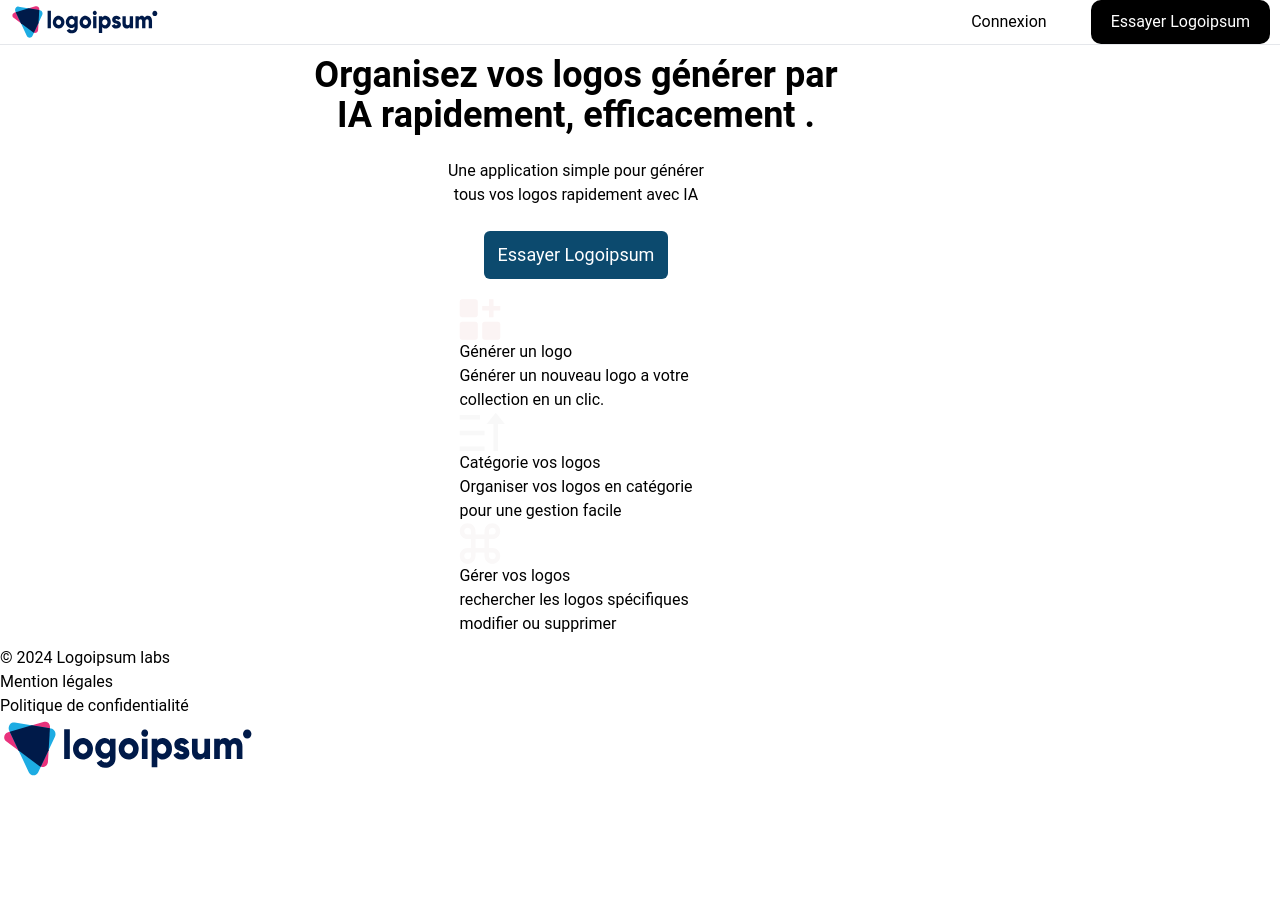
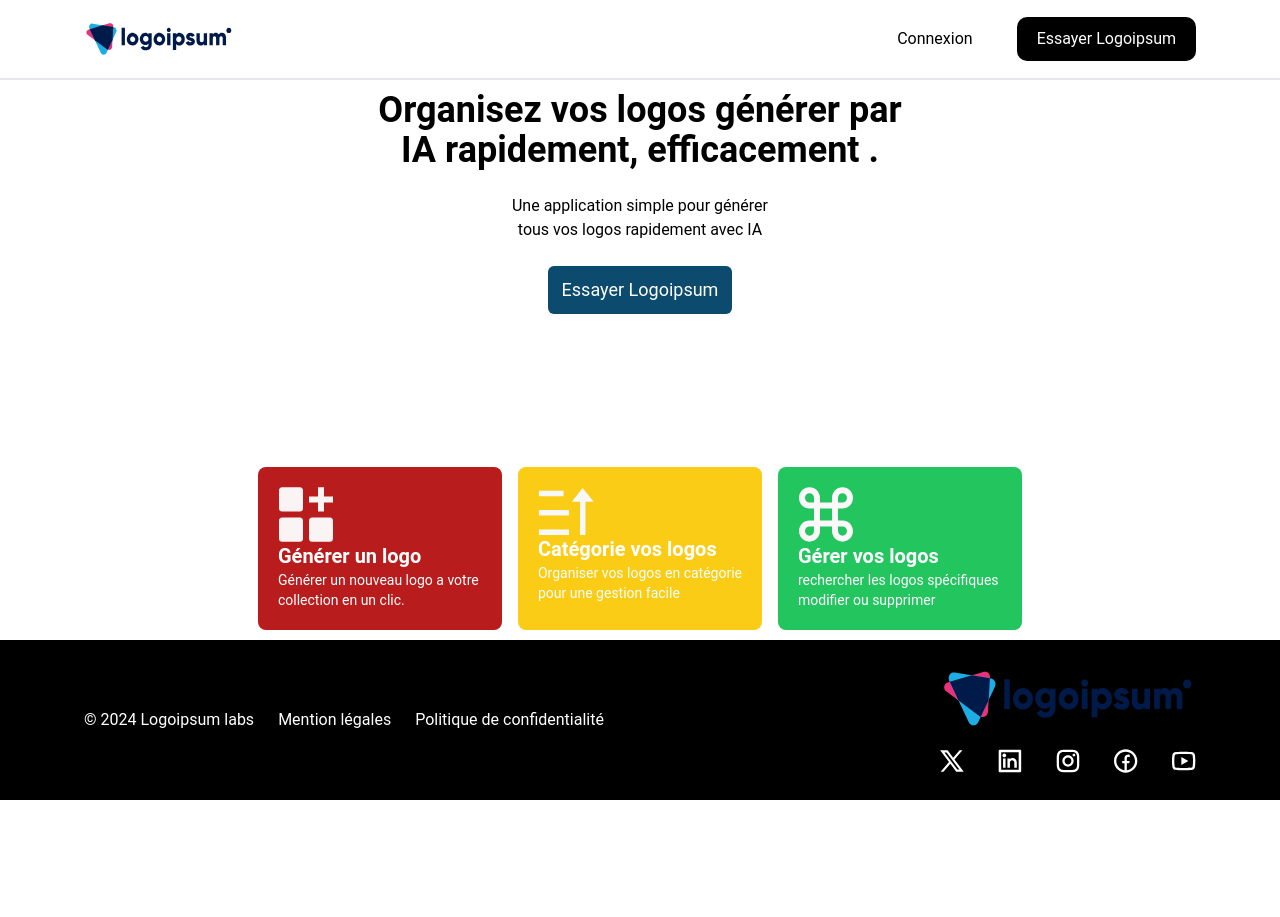
Before and after one commit to jeanclaudesperandezi/logoipsum_tailwind, a plain HTML site: page index.html in a window 1280 px wide. After the commit the page ends 800 px from the top, so only its background shows below. Drawn offline with nearby package versions, Linux system fonts and the light colour scheme.

Commit message:
modification des elements de classe html

```diff
--- a/index.html
+++ b/index.html
@@ -11,14 +11,14 @@
 </head>
 <body>
     <!--debut de la section header-->
-    <header class="w-full h-[75px] border-b border-[var(--colornoir)]/20 flex justify-center items-center">
-        <nav class="w-full max-w-[px] flex justify-between items-center px-[10px]">
+    <header class="w-full h-20 border-b-2  flex justify-center items-center">
+        <nav class="w-full max-w-6xl flex justify-between items-center px-5 py-0">
             <div class="nav__logo">
                 <img src="/assert/img/logo-12 (1).svg" alt="logo" class="nav__logo-img w-[150px] h-auto">
             </div>
             <div class="flex gap-6">
-                <button class="px-5 py-2.5 text-[var(--fontsize-btn)] font-[var(--fontweight-btn)] border-none rounded-[10px] cursor-pointer transition-all duration-300">Connexion</button>
-                <button class="px-5 py-2.5 text-[var(--fontsize-btn)] font-[var(--fontweight-btn)] border-none rounded-[10px] cursor-pointer transition-all duration-300 bg-black text-white">Essayer Logoipsum</button>
+                <button class="px-5 py-2.5 text-[var(--fontsize-btn)] font-[var(--fontweight-btn)] border-none rounded-[10px] cursor-pointer transition-all duration-300 hover:bg-gray-500">Connexion</button>
+                <button class="px-5 py-2.5 text-[var(--fontsize-btn)] font-normal border-none rounded-[10px] cursor-pointer transition-all duration-300 bg-black text-white hover:bg-gray-500">Essayer Logoipsum</button>
             </div>
            <!--<div class="nav__mobile-menu">
                 <img src="assert/img/menu.svg" alt="menu">
@@ -28,8 +28,8 @@
     <!--fin du header-->
 
     <!-- debut de la section main-->
-     <main class="flex justify-between flex-1">
-        <div class="w-full max-w-6xl flex flex-col items-center justify-around px-5 py-2.5">
+     <main class="flex justify-center flex-1">
+        <div class="w-full max-w-6xl flex flex-col items-center justify-between px-5 py-2.5">
         <!--debut de la section titre parag btn-->
         <div class="flex flex-col gap-6 items-center justify-center">
             <h1 class="text-4xl font-bold text-center">Organisez vos logos générer par <br>
@@ -42,23 +42,23 @@
             <input class="px-3.5 py-2.5 text-lg font-normal bg-sky-900 text-white border-0 rounded-md mb-5 hover:bg-sky-200" type="button" value="Essayer Logoipsum">
         </div>
         <!--debut de la section card  -->
-        <div class="main__features">
-            <div class="main__feature main__feature-add">
-                <img src="assert/img/Vector (4).svg" alt="add" class="main__feature-icon">
-                <h3 class="main__feature-titre">Générer un logo</h3>
-                <p class="main__feature-des">Générer un nouveau logo  a votre <br>
+        <div class=" grid grid-cols-3 gap-4 text-white">
+            <div class="flex flex-col p-5 rounded-lg bg-red-700">
+                <img src="assert/img/Vector (4).svg" alt="add" class="w-14 h-auto">
+                <h3 class="text-xl font-bold">Générer un logo</h3>
+                <p class="text-sm font-normal">Générer un nouveau logo  a votre <br>
 collection en un clic.</p>
             </div>
-            <div class="main__feature main__feature-sort">
-                <img src="assert/img/Vector (5).svg" alt="sort" class="main__feature-icon">
-                <h3 class="main__feature-titre">Catégorie vos logos</h3>
-                <p class="main__feature-des">Organiser vos logos en catégorie <br>
+            <div class="flex flex-col p-5 rounded-lg bg-yellow-400">
+                <img src="assert/img/Vector (5).svg" alt="sort" class="w-14 h-auto">
+                <h3 class="text-xl font-bold">Catégorie vos logos</h3>
+                <p class="text-sm font-normal">Organiser vos logos en catégorie <br>
 pour une gestion facile</p>
             </div>
-            <div class="main__feature main__feature-command">
-                <img src="assert/img/Vector (6).svg" alt="commmand" class="main__feature-icon">
-                <h3 class="main__feature-titre">Gérer vos logos</h3>
-                <p class="main__feature-des">rechercher les logos spécifiques <br>
+            <div class="flex flex-col p-5 rounded-lg bg-green-500">
+                <img src="assert/img/Vector (6).svg" alt="commmand" class="w-14 header--">
+                <h3 class="text-xl font-bold">Gérer vos logos</h3>
+                <p class="text-sm font-normal">rechercher les logos spécifiques <br>
 modifier ou supprimer</p>
             </div>
         </div>
@@ -67,36 +67,36 @@
      <!--fin de la section main-->
 
      <!--debut de la section footer-->
-     <footer class="footer">
-        <div class="footer__container">
+     <footer class="w-full min-h-40 flex justify-center text-white bg-black">
+        <div class="w-full max-w-6xl flex justify-between items-center px-5 py-0">
         <!-- debut des texts de mention-->
-        <div class="footer__legal">
+        <div class="flex gap-6">
             <p class="footer__legal-item"> &copy; 2024 Logoipsum labs</p>
             <p class="footer__legal-item">Mention légales</p>
             <p class="footer__legal-item">Politique de confidentialité</p>
         </div>
         <!-- debut de la section du logo et des icons-->
-        <div class="footer__info">
-            <div class="footer__logo">
-                 <img src="assert/img/logo-12 (1).svg" alt="Logoipsum" class="footer__logo-img">
+        <div class="flex flex-col gap-5">
+            <div class="flex items-center gap-5">
+                 <img src="assert/img/logo-12 (1).svg" alt="Logoipsum" class="w-full h-auto">
             </div>
 
-            <div class="footer__socials">
-                <a href="" class="footer__social-link">
-                    <img src="assert/img/Vector(x).svg" alt="Twitter" class="footer__social-icon">
+            <div class="w-full justify-between flex">
+                <a href="" class="flex items-center gap-3.5">
+                    <img src="assert/img/Vector(x).svg" alt="Twitter" class="w-6 h-6">
                 </a>
-                <a href="" class="footer__social-link">
-                      <img src="assert/img/Vector (in).svg" alt="Linked" class="footer__social-icon">
+                <a href="" class="flex items-center gap-3.5">
+                      <img src="assert/img/Vector (in).svg" alt="Linked" class="w-6 h-6">
                 </a>
-                <a href="" class="footer__social-link">
-                      <img src="assert/img/Vector (insta).svg" alt="Instagram" class="footer__social-icon">
+                <a href="" class="flex items-center gap-3.5">
+                      <img src="assert/img/Vector (insta).svg" alt="Instagram" class="w-6 h-6">
                 </a>
-                <a href="" class="footer__social-link">
+                <a href="" class="flex items-center gap-3.5">
 
-                <img src="assert/img/Vector (fb).svg" alt="FaceBook" class="footer__social-icon">
+                <img src="assert/img/Vector (fb).svg" alt="FaceBook" class="w-6 h-6">
                 </a>
-                <a href="" class="footer__social-link">
-                      <img src="assert/img/Vector (ytb).svg" alt="Youtube" class="footer__social-icon">
+                <a href="" class="flex items-center gap-3.5">
+                      <img src="assert/img/Vector (ytb).svg" alt="Youtube" class="w-6 h-6">
                 </a>
 
             </div>
```
